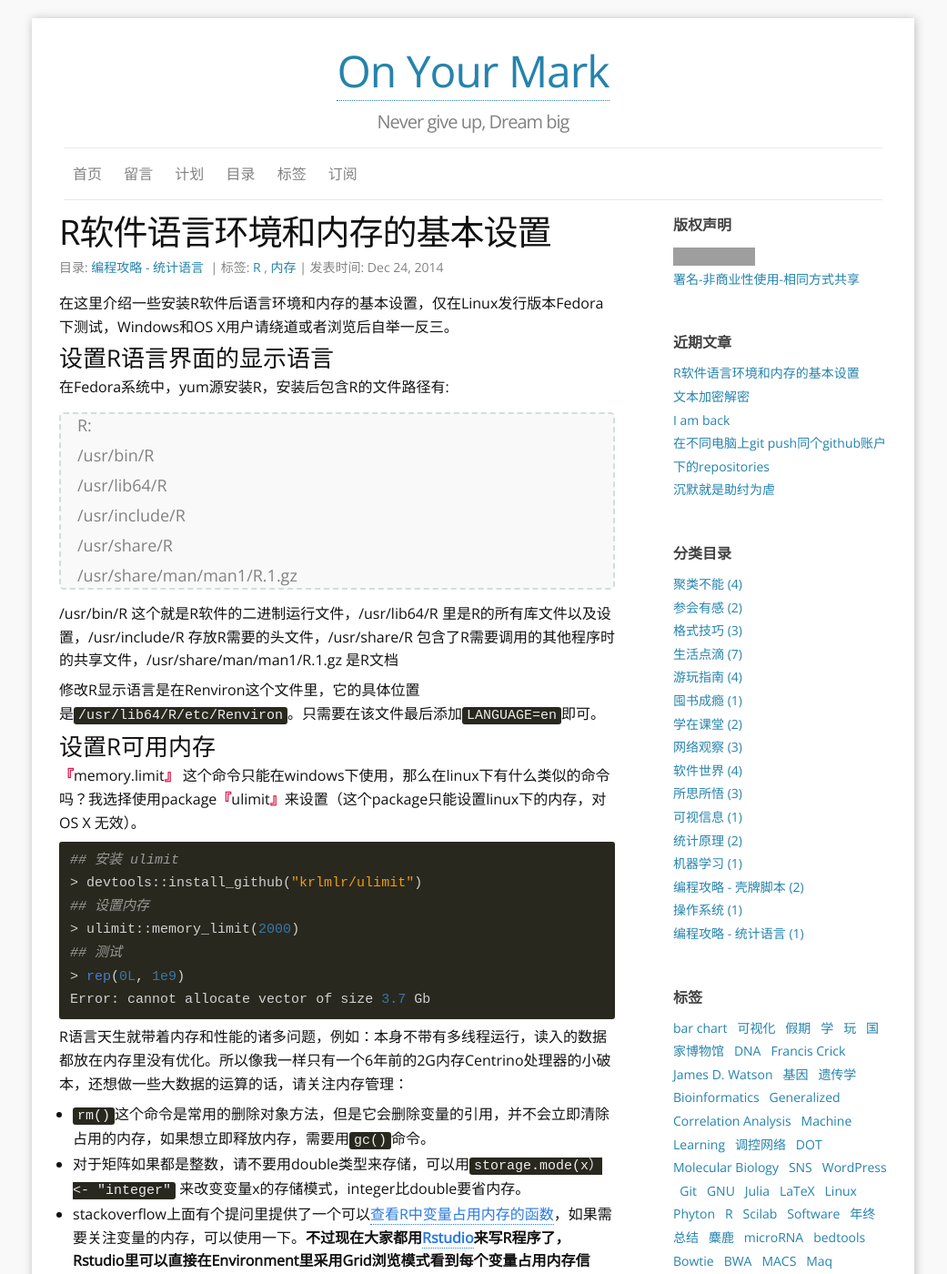
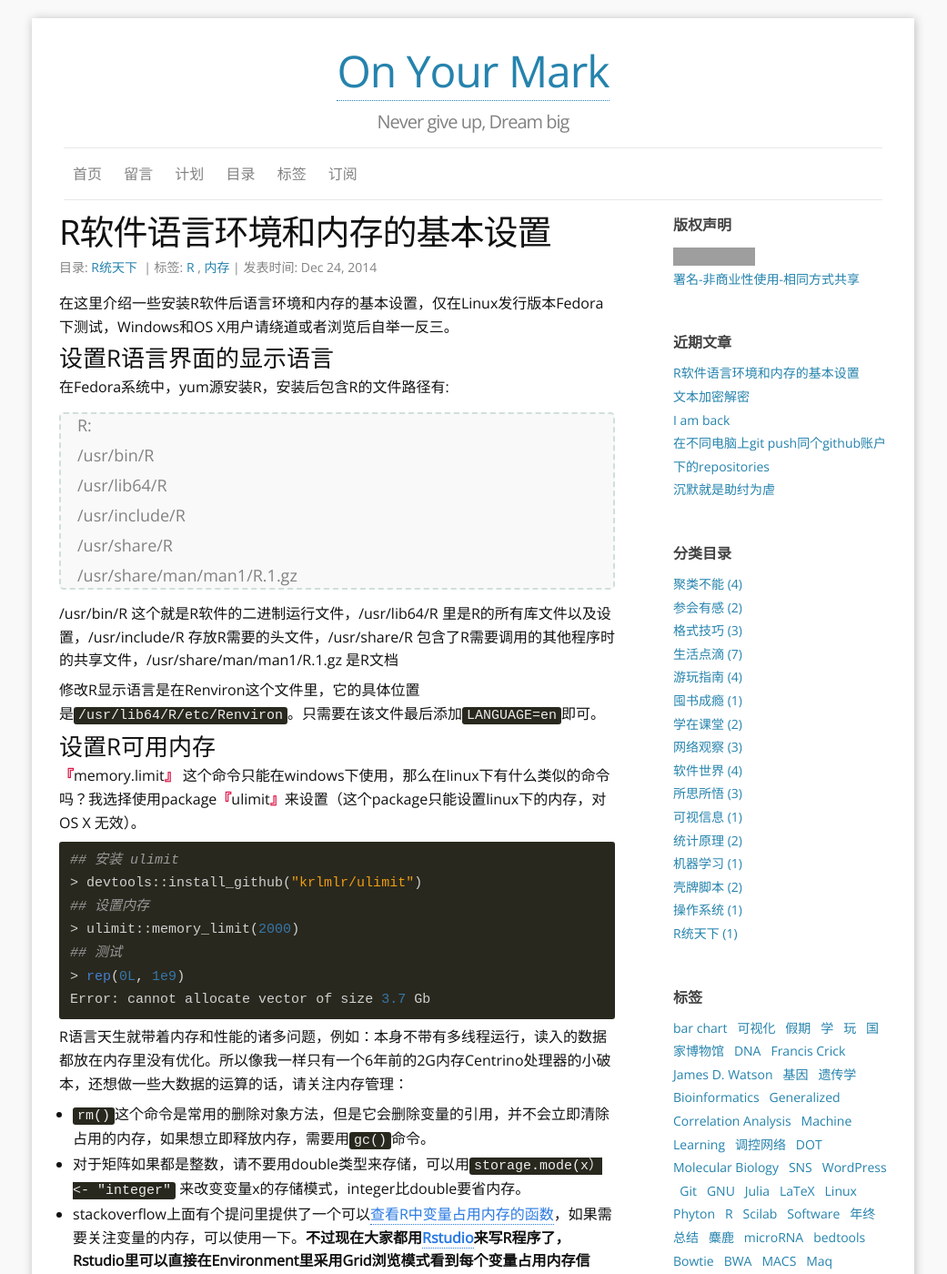
Before and after one commit to yulijia/cn, a Jekyll site: the page built from _posts/2014-12-24-R-setting.md, in a window 1280 px wide and 1400 px high. Shown: the whole window at 91% size, without its empty margins (120-1161 px from the left). Built offline with Jekyll 4.4.1, drawn with Linux system fonts in a browser that asks for light colours; comment, search, counter and statistics services are not loaded; grey boxes are pictures that could not be loaded.

Commit message:
update new categories

```diff
--- a/_posts/2014-12-24-R-setting.md
+++ b/_posts/2014-12-24-R-setting.md
@@ -3,7 +3,7 @@ published: true
 title: R软件语言环境和内存的基本设置
 layout: post
 author: Yu
-category: 编程攻略 - 统计语言
+category: R统天下
 tags:
 - R
 - 内存
```
Also changed, not shown: _posts/2012-05-16-Shell-script.md (+1 -2 lines), _posts/2014-12-23-openssl-encode-decode.md (+1 -2 lines).
